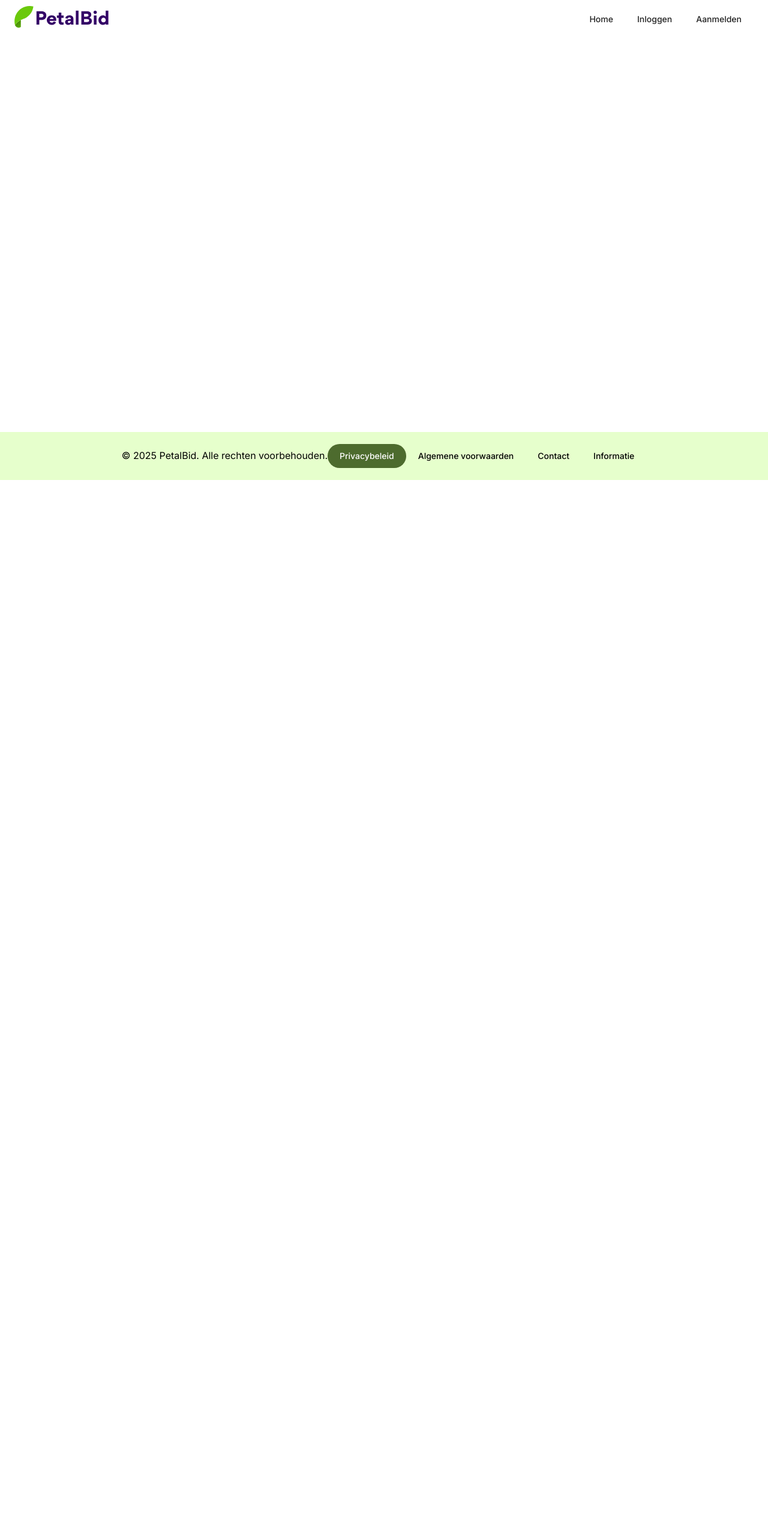
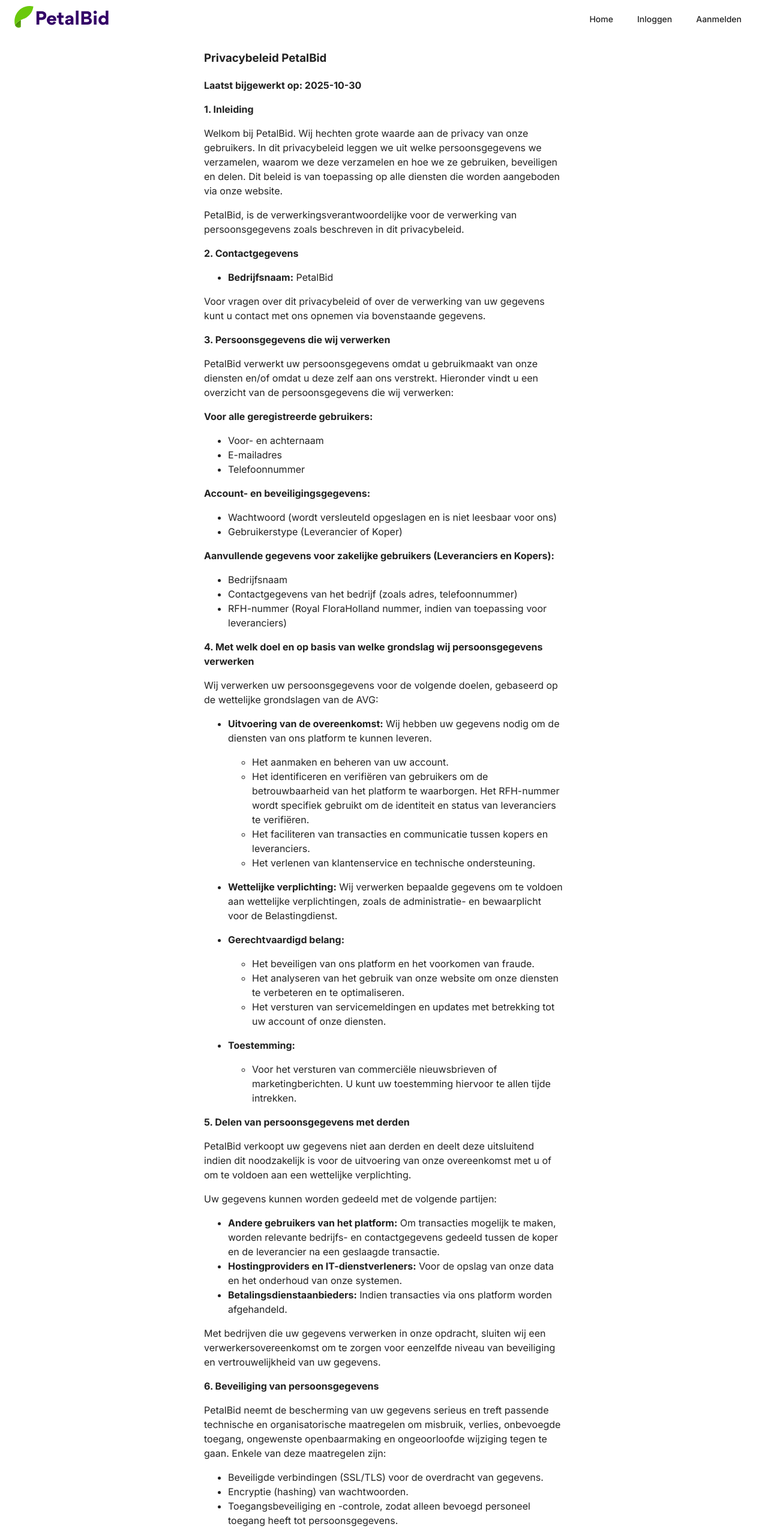
Before and after one commit to alex24106429/DigitaleVeilingklok, a React (Vite) app in the folder client-app/: page /privacy in a window 1280 px wide. Shown: the top 2550 px of the page at 60% size. Before the commit the page ends 800 px from the top, so only its background shows below. Built offline with nearby package versions, Linux system fonts and the light colour scheme.

Commit message:
add DocumentRenderer and privacy policy

```diff
--- a/client-app/package.json
+++ b/client-app/package.json
@@ -13,6 +13,7 @@
 		"@types/react-dom": "^19.1.9",
 		"react": "^19.1.1",
 		"react-dom": "^19.1.1",
+		"react-markdown": "^10.1.0",
 		"react-router-dom": "^7.8.2",
 		"typescript": "^4.9.5"
 	},
--- a/client-app/src/AppRoutes.tsx
+++ b/client-app/src/AppRoutes.tsx
@@ -9,6 +9,7 @@
 import OrderScherm from "./pages/OrderScherm";
 import Veilbrief from "./pages/Veilbrief";
 import VerkoopOrders from "./pages/VerkoopOrders";
+import PrivacyPolicy from "./pages/PrivacyPolicy";
 
 export default function AppRoutes() {
 	return <Routes>
@@ -23,5 +24,6 @@
 		<Route path="/register" element={<LoginPage isRegisterPage={true} />} />
 		<Route path="/auctionclock" element={<AuctionClock />} />
 		<Route path="/info" element={<InfoPage />} />
+		<Route path="/privacy" element={<PrivacyPolicy />} />
 	</Routes>
 }
--- /dev/null
+++ b/client-app/src/components/DocumentRenderer.tsx
@@ -0,0 +1,14 @@
+import ReactMarkdown from 'react-markdown';
+import { Box } from '@mui/material';
+
+interface DocumentRendererProps {
+	content: string;
+}
+
+export default function DocumentRenderer({ content }: DocumentRendererProps) {
+	return <Box maxWidth="sm" margin="0 auto" overflow="scroll">
+		<ReactMarkdown>
+			{content}
+		</ReactMarkdown>
+	</Box>;
+}
--- /dev/null
+++ b/client-app/src/custom.d.ts
@@ -0,0 +1,4 @@
+declare module '*.md?raw' {
+	const content: string;
+	export default content;
+}
--- /dev/null
+++ b/client-app/src/documents/privacypolicy.md
@@ -0,0 +1,96 @@
+### **Privacybeleid PetalBid**
+
+**Laatst bijgewerkt op: 2025-10-30**
+
+**1. Inleiding**
+
+Welkom bij PetalBid. Wij hechten grote waarde aan de privacy van onze gebruikers. In dit privacybeleid leggen we uit welke persoonsgegevens we verzamelen, waarom we deze verzamelen en hoe we ze gebruiken, beveiligen en delen. Dit beleid is van toepassing op alle diensten die worden aangeboden via onze website.
+
+PetalBid, is de verwerkingsverantwoordelijke voor de verwerking van persoonsgegevens zoals beschreven in dit privacybeleid.
+
+**2. Contactgegevens**
+
+*   **Bedrijfsnaam:** PetalBid
+
+Voor vragen over dit privacybeleid of over de verwerking van uw gegevens kunt u contact met ons opnemen via bovenstaande gegevens.
+
+**3. Persoonsgegevens die wij verwerken**
+
+PetalBid verwerkt uw persoonsgegevens omdat u gebruikmaakt van onze diensten en/of omdat u deze zelf aan ons verstrekt. Hieronder vindt u een overzicht van de persoonsgegevens die wij verwerken:
+
+**Voor alle geregistreerde gebruikers:**
+*   Voor- en achternaam
+*   E-mailadres
+*   Telefoonnummer
+
+**Account- en beveiligingsgegevens:**
+*   Wachtwoord (wordt versleuteld opgeslagen en is niet leesbaar voor ons)
+*   Gebruikerstype (Leverancier of Koper)
+
+**Aanvullende gegevens voor zakelijke gebruikers (Leveranciers en Kopers):**
+*   Bedrijfsnaam
+*   Contactgegevens van het bedrijf (zoals adres, telefoonnummer)
+*   RFH-nummer (Royal FloraHolland nummer, indien van toepassing voor leveranciers)
+
+**4. Met welk doel en op basis van welke grondslag wij persoonsgegevens verwerken**
+
+Wij verwerken uw persoonsgegevens voor de volgende doelen, gebaseerd op de wettelijke grondslagen van de AVG:
+
+*   **Uitvoering van de overeenkomst:** Wij hebben uw gegevens nodig om de diensten van ons platform te kunnen leveren.
+    *   Het aanmaken en beheren van uw account.
+    *   Het identificeren en verifiëren van gebruikers om de betrouwbaarheid van het platform te waarborgen. Het RFH-nummer wordt specifiek gebruikt om de identiteit en status van leveranciers te verifiëren.
+    *   Het faciliteren van transacties en communicatie tussen kopers en leveranciers.
+    *   Het verlenen van klantenservice en technische ondersteuning.
+
+*   **Wettelijke verplichting:** Wij verwerken bepaalde gegevens om te voldoen aan wettelijke verplichtingen, zoals de administratie- en bewaarplicht voor de Belastingdienst.
+
+*   **Gerechtvaardigd belang:**
+    *   Het beveiligen van ons platform en het voorkomen van fraude.
+    *   Het analyseren van het gebruik van onze website om onze diensten te verbeteren en te optimaliseren.
+    *   Het versturen van servicemeldingen en updates met betrekking tot uw account of onze diensten.
+
+*   **Toestemming:**
+    *   Voor het versturen van commerciële nieuwsbrieven of marketingberichten. U kunt uw toestemming hiervoor te allen tijde intrekken.
+
+**5. Delen van persoonsgegevens met derden**
+
+PetalBid verkoopt uw gegevens niet aan derden en deelt deze uitsluitend indien dit noodzakelijk is voor de uitvoering van onze overeenkomst met u of om te voldoen aan een wettelijke verplichting.
+
+Uw gegevens kunnen worden gedeeld met de volgende partijen:
+*   **Andere gebruikers van het platform:** Om transacties mogelijk te maken, worden relevante bedrijfs- en contactgegevens gedeeld tussen de koper en de leverancier na een geslaagde transactie.
+*   **Hostingproviders en IT-dienstverleners:** Voor de opslag van onze data en het onderhoud van onze systemen.
+*   **Betalingsdienstaanbieders:** Indien transacties via ons platform worden afgehandeld.
+
+Met bedrijven die uw gegevens verwerken in onze opdracht, sluiten wij een verwerkersovereenkomst om te zorgen voor eenzelfde niveau van beveiliging en vertrouwelijkheid van uw gegevens.
+
+**6. Beveiliging van persoonsgegevens**
+
+PetalBid neemt de bescherming van uw gegevens serieus en treft passende technische en organisatorische maatregelen om misbruik, verlies, onbevoegde toegang, ongewenste openbaarmaking en ongeoorloofde wijziging tegen te gaan. Enkele van deze maatregelen zijn:
+*   Beveiligde verbindingen (SSL/TLS) voor de overdracht van gegevens.
+*   Encryptie (hashing) van wachtwoorden.
+*   Toegangsbeveiliging en -controle, zodat alleen bevoegd personeel toegang heeft tot persoonsgegevens.
+*   Regelmatige beveiligingsscans en updates van onze systemen.
+
+**7. Bewaartermijn van persoonsgegevens**
+
+Wij bewaren uw persoonsgegevens niet langer dan strikt nodig is om de doelen te realiseren waarvoor uw gegevens worden verzameld. De bewaartermijn is afhankelijk van het doel:
+*   **Accountgegevens:** Wij bewaren uw gegevens zolang u een actief account bij ons heeft. Als u uw account verwijdert, zullen wij uw gegevens binnen een redelijke termijn anonimiseren of verwijderen, tenzij er een wettelijke verplichting is om deze langer te bewaren.
+*   **Wettelijke bewaartermijn:** Gegevens die relevant zijn voor onze financiële administratie (zoals facturen) worden bewaard conform de wettelijke termijn (doorgaans 7 jaar).
+
+**8. Uw rechten (Rechten van Betrokkenen)**
+
+U heeft het recht om uw persoonsgegevens in te zien, te corrigeren of te verwijderen. Daarnaast heeft u het recht om uw eventuele toestemming voor de gegevensverwerking in te trekken of bezwaar te maken tegen de verwerking van uw persoonsgegevens door PetalBid. Ook heeft u het recht op gegevensoverdraagbaarheid.
+
+Dit betekent dat u bij ons een verzoek kunt indienen om de persoonsgegevens die wij van u beschikken in een computerbestand naar u of een andere, door u genoemde organisatie, te sturen.
+
+U kunt een verzoek tot inzage, correctie, verwijdering, gegevensoverdraging, intrekking van uw toestemming of bezwaar op de verwerking van uw persoonsgegevens sturen naar [Uw Contact E-mailadres]. Om er zeker van te zijn dat het verzoek door u is gedaan, kunnen wij u vragen om een kopie van uw identiteitsbewijs mee te sturen. Maak in deze kopie uw pasfoto, MRZ (machine readable zone, de strook met nummers onderaan het paspoort), paspoortnummer en Burgerservicenummer (BSN) zwart. Dit ter bescherming van uw privacy. We reageren zo snel mogelijk, maar uiterlijk binnen vier weken, op uw verzoek.
+
+Wij willen u er tevens op wijzen dat u de mogelijkheid heeft om een klacht in te dienen bij de nationale toezichthouder, de Autoriteit Persoonsgegevens.
+
+**9. Cookies of vergelijkbare technieken**
+
+PetalBid gebruikt functionele, analytische en tracking cookies. Een cookie is een klein tekstbestand dat bij het eerste bezoek aan deze website wordt opgeslagen in de browser van uw computer, tablet of smartphone. Voor een gedetailleerd overzicht van de cookies die wij gebruiken, verwijzen wij u naar ons Cookiebeleid [Link naar uw Cookiebeleid, indien van toepassing].
+
+**10. Wijzigingen in het privacybeleid**
+
+Dit privacybeleid kan van tijd tot tijd worden gewijzigd. Wijzigingen zullen op onze website worden gepubliceerd. Wij raden u aan om dit privacybeleid regelmatig te raadplegen, zodat u van eventuele wijzigingen op de hoogte bent.
--- /dev/null
+++ b/client-app/src/pages/PrivacyPolicy.tsx
@@ -0,0 +1,6 @@
+import DocumentRenderer from '../components/DocumentRenderer';
+import document from '../documents/privacypolicy.md?raw';
+
+export default function PrivacyPolicy() {
+	return <DocumentRenderer content={document}></DocumentRenderer>;
+}
```
